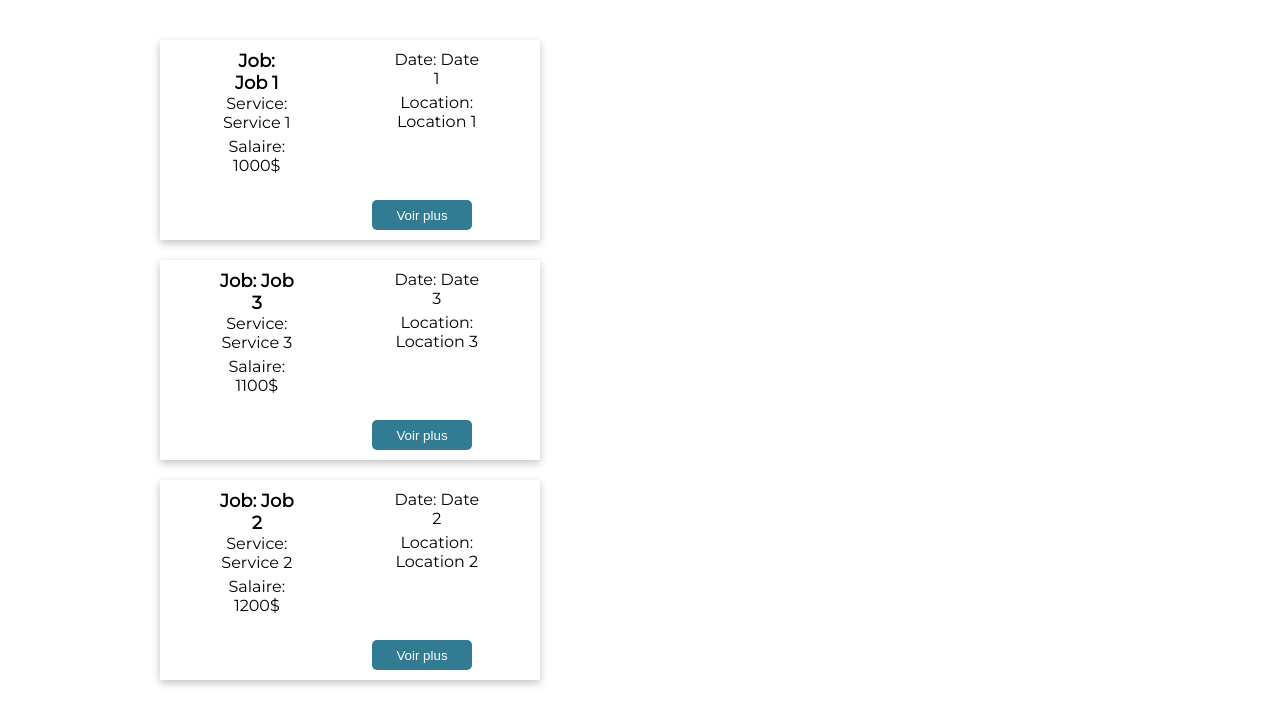
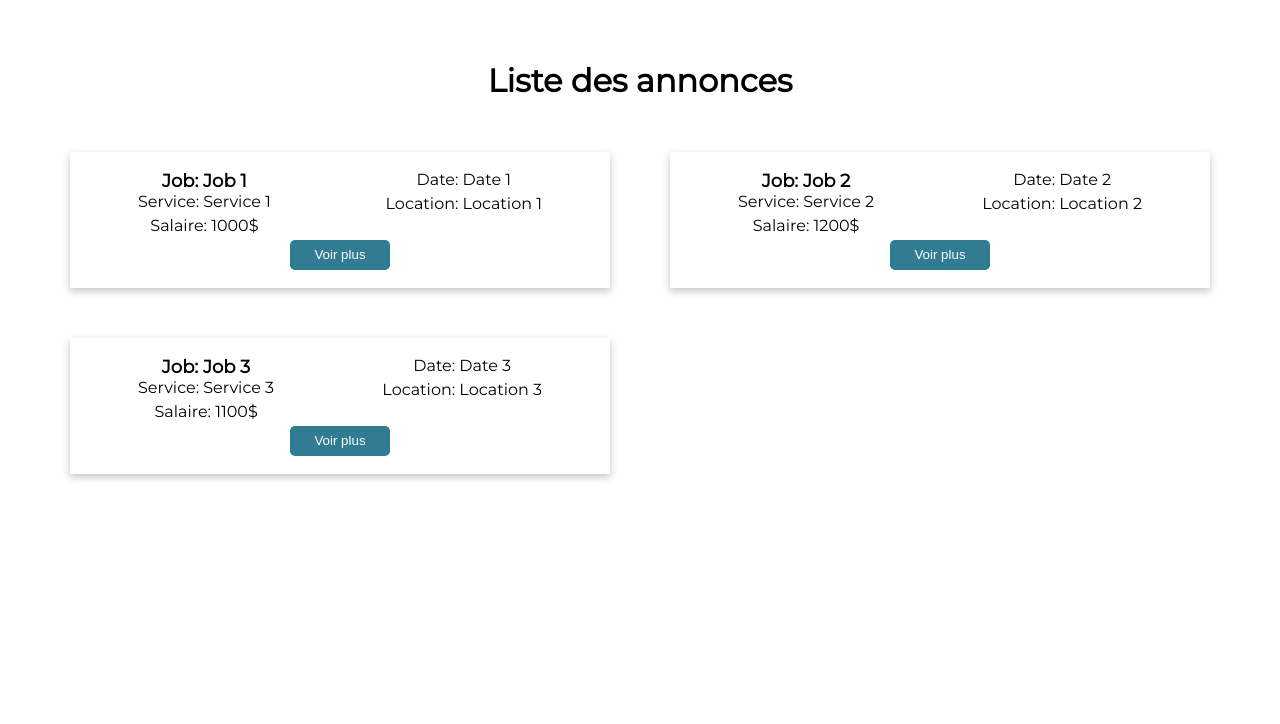
Before and after one commit to Nante1905/rh-frontend, a React (Vite) app: page /annonce in a window 1280 px wide. Shown: the top 724 px of the page. Built offline with nearby package versions, Linux system fonts and the light colour scheme.

Commit message:
fix: [annonce] fix style and structure in annonce

```diff
--- a/src/components/annonce/annonce.component.scss
+++ b/src/components/annonce/annonce-card/annonce.component.scss
@@ -1,10 +1,8 @@
-
 .annonce {
-    margin-left: 10%;
-    width: 30%;
-    padding: 10px;
-    box-shadow: 0px 3px 8px rgba(0, 0, 0, 0.24);
-    margin-bottom:20px;
+  margin: 5%;
+  padding: 3%;
+  box-shadow: 0px 3px 8px rgba(0, 0, 0, 0.24);
+  margin-bottom: 20px;
 
   &_job {
     border-radius: 20px;
@@ -15,7 +13,6 @@
   }
 
   &_body-column {
-
     display: inline-flex;
     flex-direction: column;
     padding: 0 50px;
@@ -23,17 +20,22 @@
 
   &_body-item {
     margin-bottom: 5px;
-    font-weight:normal;
+    font-weight: normal;
   }
   &_body-item-title {
     font-weight: bolder;
     font-size: large;
   }
 
+  .btn-submit-container {
+    display: flex;
+    justify-content: center;
+  }
+
   button {
-    margin-top: 20px;
-    margin-left: 40%;
-    background-color: #317B93;
+    // margin-top: 20px;
+    // margin-left: 40%;
+    background-color: #317b93;
     color: white;
     border: none;
     border-radius: 5px;
--- /dev/null
+++ b/src/components/annonce/annonce-card/annonce.component.tsx
@@ -0,0 +1,25 @@
+import "./annonce.component.scss";
+
+// eslint-disable-next-line @typescript-eslint/no-explicit-any
+const Annonce = ({ data }: any) => {
+  return (
+    <div className="annonce">
+      <div className="annonce_job">
+        <div className="annonce_body-column">
+          <div className="annonce_body-item-title">Job: {data.job}</div>
+          <div className="annonce_body-item">Service: {data.service}</div>
+          <div className="annonce_body-item">Salaire: {data.salaire}</div>
+        </div>
+        <div className="annonce_body-column">
+          <div className="annonce_body-item">Date: {data.date}</div>
+          <div className="annonce_body-item">Location: {data.location}</div>
+        </div>
+      </div>
+      <div className="btn-submit-container">
+        <button className="btn">Voir plus</button>
+      </div>
+    </div>
+  );
+};
+
+export default Annonce;
--- /dev/null
+++ b/src/components/annonce/annonce-root/annonceRoot.component.scss
@@ -0,0 +1,10 @@
+.annonce-root {
+  &_container {
+    display: grid;
+    grid-template-columns: 50% 50%;
+    place-content: center;
+  }
+  h1 {
+    text-align: center;
+  }
+}
--- /dev/null
+++ b/src/components/annonce/annonce-root/annonceRoot.component.tsx
@@ -0,0 +1,44 @@
+import Annonce from "../annonce-card/annonce.component";
+import "./annonceRoot.component.scss";
+
+const AnnonceRoot = () => {
+  const annoncesData = [
+    {
+      id: 1,
+      job: "Job 1",
+      service: "Service 1",
+      salaire: "1000$",
+      date: "Date 1",
+      location: "Location 1",
+    },
+    {
+      id: 2,
+      job: "Job 2",
+      service: "Service 2",
+      salaire: "1200$",
+      date: "Date 2",
+      location: "Location 2",
+    },
+    {
+      id: 3,
+      job: "Job 3",
+      service: "Service 3",
+      salaire: "1100$",
+      date: "Date 3",
+      location: "Location 3",
+    },
+  ];
+
+  return (
+    <div className="annonce-root">
+      <h1>Liste des annonces</h1>
+      <div className="annonce-root_container">
+        {annoncesData.map((e) => (
+          <Annonce data={e} />
+        ))}
+      </div>
+    </div>
+  );
+};
+
+export default AnnonceRoot;
--- a/src/components/annonce/annonce.component.tsx
+++ /dev/null
@@ -1,74 +0,0 @@
-import {FormEvent } from "react";
-import "./annonce.component.scss";
-
-// const Annonce = () => {
-//     return (
-//     <div className="annonce">
-//       <div className="annonce_job">
-//         <div className="annonce_body-column">
-//           <div className="annonce_body-item">Job :</div>
-//           <div className="annonce_body-item">Service :</div>
-//           <div className="annonce_body-item">Salaire</div>
-//         </div>
-//         <div className="annonce_body-column">
-//           <div className="annonce_body-item">Date :</div>
-//           <div className="annonce_body-item">Location :</div>
-//         </div>
-//       </div>
-//       <button className="btn" type="submit">Voir plus</button>
-//     </div>
-
-// );
-
-// };
-
-
-// export default Annonce;
-
-const annoncesData = [
-    { id: 1, job: 'Job 1', service: 'Service 1', salaire: '1000$', date: 'Date 1', location: 'Location 1' },
-    { id: 2, job: 'Job 2', service: 'Service 2', salaire: '1200$', date: 'Date 2', location: 'Location 2' },
-    { id: 3, job: 'Job 3', service: 'Service 3', salaire: '1100$', date: 'Date 3', location: 'Location 3' },
-    // Ajoutez d'autres annonces ici
-  ];
-
-  const Annonce = ({ data }) => {
-    return (
-      <div className="annonce">
-        <div className="annonce_job">
-          <div className="annonce_body-column">
-            <div className="annonce_body-item-title">Job: {data.job}</div>
-            <div className="annonce_body-item">Service: {data.service}</div>
-            <div className="annonce_body-item">Salaire: {data.salaire}</div>
-          </div>
-          <div className="annonce_body-column">
-            <div className="annonce_body-item">Date: {data.date}</div>
-            <div className="annonce_body-item">Location: {data.location}</div>
-          </div>
-        </div>
-        <button className="btn" type="submit">Voir plus</button>
-      </div>
-    );
-  };
-
-  const App = () => {
-    const annoncesInColumns = [[], []];
-
-    // Distribuer les annonces dans les colonnes
-    annoncesData.forEach((annonce, index) => {
-      annoncesInColumns[index % 2].push(
-        <Annonce key={annonce.id} data={annonce} />
-      );
-    });
-
-    return (
-      <div>
-        <div className="annonces-container">
-          <div className="column">{annoncesInColumns[0]}</div>
-          <div className="column">{annoncesInColumns[1]}</div>
-        </div>
-      </div>
-    );
-  };
-
-  export default App;
```
Also changed, not shown: src/main.tsx (+4 -5 lines).
